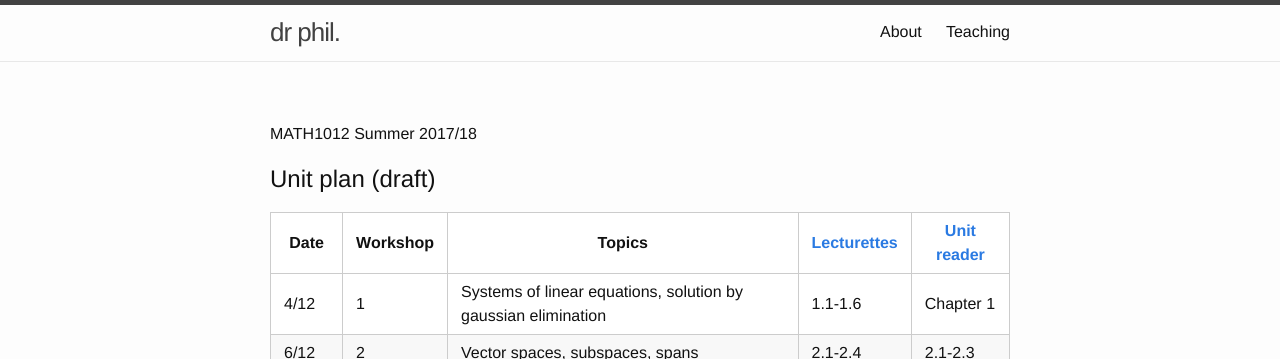
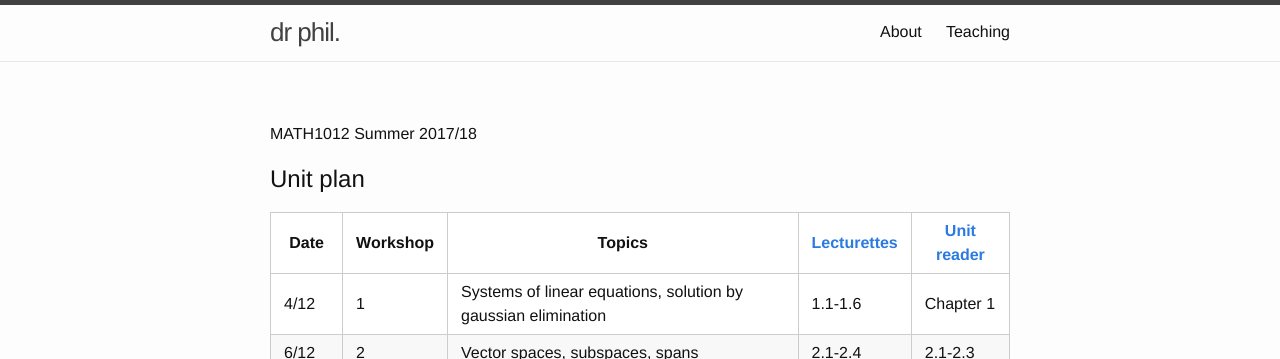
Before and after one commit to philschrad/philschrad.github.io, a Jekyll site: the page built from pages/MATH1012_unit_plan.md, in a window 1280 px wide. Shown: the top 359 px of the page. Built offline with Jekyll 4.4.1, drawn with Linux system fonts in a browser that asks for light colours.

```diff
--- a/pages/MATH1012_unit_plan.md
+++ b/pages/MATH1012_unit_plan.md
@@ -7,7 +7,7 @@ layout: page
 [Unit reader]:https://lms.uwa.edu.au/bbcswebdav/courses/MATH1012_TS-SUMM-B_2018/notes/MATH1012_Reader.pdf
 
 MATH1012 Summer 2017/18
-# Unit plan (draft)
+# Unit plan
 
 Date | Workshop | Topics | [Lecturettes] | [Unit reader]
 --- | --- | --- |--- |---
```
Also changed, not shown: pages/MATH1011_problems.md (+1 -1 lines), pages/MATH1012_problems.md (+1 -0 lines).
